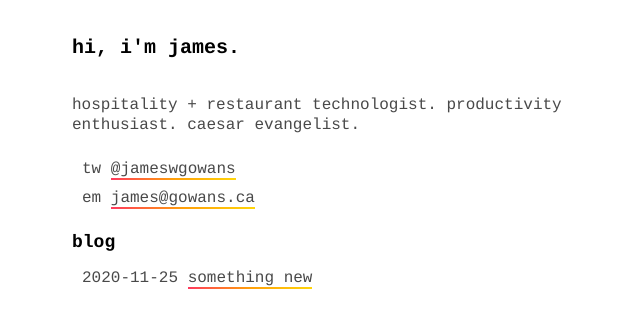
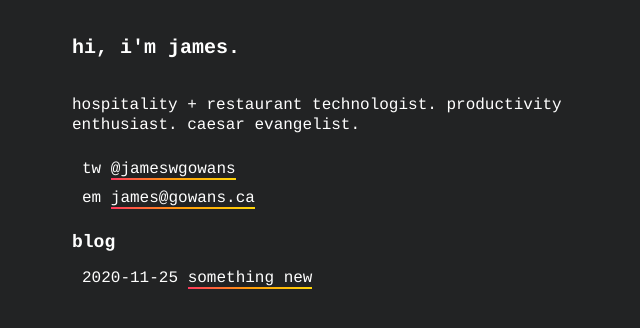
Before and after one commit to jamesgowans/jamesgowans.github.io, a Jekyll site: the page built from index.md, in a window 1280 px wide. Shown: the top 328 px of the page, without its empty margins (0-640 px from the left). Built offline with Jekyll 4.4.1, drawn with Linux system fonts in a browser that asks for light colours.

Commit message:
dark default

```diff
--- a/_includes/head.html
+++ b/_includes/head.html
@@ -6,19 +6,16 @@
         <link rel="shortcut icon" type="image/png" href="favicon.png">
         <style type="text/css">
 
-		p {line-height: 20px; margin-bottom: 24px; font-size: 16px; color: #494949;}
-		h1 {font-size: 20px; color: black; margin-top: 36px; margin-bottom: 36px;}
-		h2 {font-size: 18px; margin-top: 24px; font-weight: bold; color: black;}
-		ul, li {list-style: none; padding-inline-start: 5px; margin-bottom: 9px; line-height: 20px; font-size: 16px; color: #494949;}
-		a {color: #494949; text-decoration: none; border: 0px; border-bottom: 2px solid; border-image: linear-gradient(to right, #ff375f, #ff9f0a, #ffd60a); border-image-slice:1;}
+		html {background: #222324;}
+
+		p {line-height: 20px; margin-bottom: 24px; font-size: 16px; color: #fff;}
+		h1 {font-size: 20px; color: #fff; margin-top: 36px; margin-bottom: 36px;}
+		h2 {font-size: 18px; margin-top: 24px; font-weight: bold; color: #fff;}
+		ul, li {list-style: none; padding-inline-start: 5px; margin-bottom: 9px; line-height: 20px; font-size: 16px; color: #fff;}
+		a {color: #fff; text-decoration: none; border: 0px; border-bottom: 2px solid; border-image: linear-gradient(to right, #ff375f, #ff9f0a, #ffd60a); border-image-slice:1;}
 		body {margin-left: 72px; font-family: Courier, monospace; width: 520px; padding-bottom: 150px;}
 		img {margin: 24px 0 36px 0; border: 1px solid gray;}
 
-                @media (prefers-color-scheme:dark) {
-                       html {background: #222324;}
-                       h1,h2,p,ul,li,code {color: #fff}
-                       a {color: #fff; text-decoration: none; border: 0px; border-bottom: 1px solid; border-image: linear-gradient(to right, #ff375f, #ff9f0a, #ffd60a); border-image-slice:1;}
-                }
                 @media screen and (max-width: 519px) {
                        body {width: 90%; margin-left: 5%; margin-right: 5%;}
                 }
```
